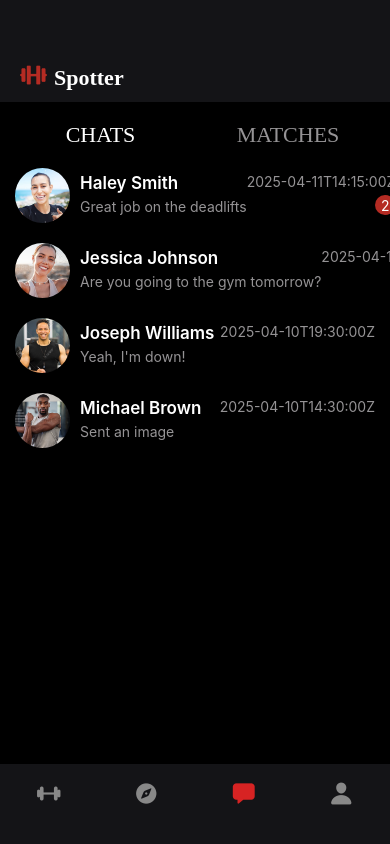
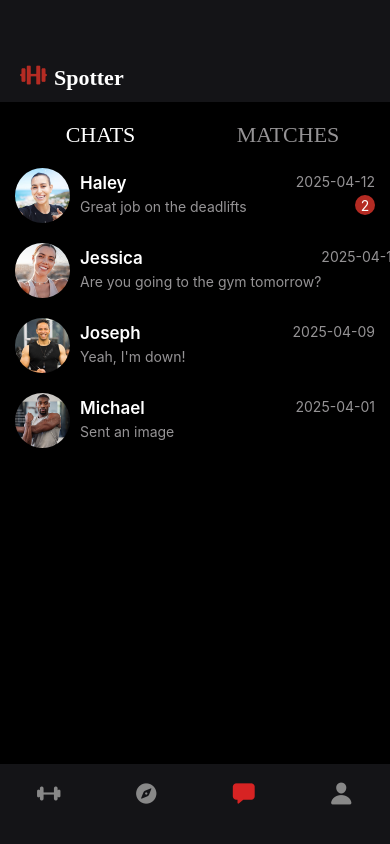
Before and after one commit to Spotter-Team/App, a React Native app in the folder frontend/: screen /Messages in a window 390 px wide. Built offline with nearby package versions, Linux system fonts and the light colour scheme.

Commit message:
Add: Format chat date

```diff
--- a/frontend/src/components/ChatsComponents/ChatList.js
+++ b/frontend/src/components/ChatsComponents/ChatList.js
@@ -1,12 +1,12 @@
 import { View, Text, StyleSheet, Image } from 'react-native';
 import { ChatItem } from './ChatItem';
 import { useNavigation } from '@react-navigation/native';
+import formatDate from '../../utils/formatDate';
 import mockChatList from '../../mock/Chats/mockChatList';
 
 const ChatList = () => {
 
     const navigation = useNavigation();
-
     const handleChatPress = () => navigation.navigate('Chat');
 
     return (
@@ -17,7 +17,7 @@ const ChatList = () => {
                         avatar={val.avatarUri}
                         name={val.name}
                         lastMessage={val.lastMessage.type === 'image' ? 'Sent an image' : val.lastMessage.content}
-                        timestamp={val.lastMessage.timestamp}
+                        timestamp={formatDate(val.lastMessage.timestamp)}
                         unread={val.unreadCount}
                     />
                 ))}
--- a/frontend/src/mock/Chats/mockChatList.js
+++ b/frontend/src/mock/Chats/mockChatList.js
@@ -1,19 +1,19 @@
 const mockChatList = [
     {
         id: 1,
-        name: 'Haley Smith',
+        name: 'Haley',
         avatarUri: require('./pfp/haley.png'),
         lastMessage: {
             senderId: 'haley123',
             content: 'Great job on the deadlifts',
             type: 'text',
-            timestamp: '2025-04-11T14:15:00Z'
+            timestamp: '2025-04-12T14:15:00Z'
         },
         unreadCount: 2
     },
     {
         id: 2,
-        name: 'Jessica Johnson',
+        name: 'Jessica',
         avatarUri: require('./pfp/jessica.png'),
         lastMessage: {
             senderId: 'jessica123',
@@ -25,25 +25,25 @@ const mockChatList = [
     },
     {
         id: 3,
-        name: 'Joseph Williams',
+        name: 'Joseph',
         avatarUri: require('./pfp/joseph.png'),
         lastMessage: {
             senderId: 'user123',
             content: "Yeah, I'm down!",
             type: 'text',
-            timestamp: '2025-04-10T19:30:00Z'
+            timestamp: '2025-04-09T19:30:00Z'
         },
         unreadCount: 0
     },
     {
         id: 4,
-        name: 'Michael Brown',
+        name: 'Michael',
         avatarUri: require('./pfp/michael.png'),
         lastMessage: {
             senderId: 'michael123',
             content: '/sent-image.png',
             type: 'image',
-            timestamp: '2025-04-10T14:30:00Z'
+            timestamp: '2025-04-01T14:30:00Z'
         },
         unreadCount: 0
     }
--- /dev/null
+++ b/frontend/src/utils/formatDate.js
@@ -0,0 +1,35 @@
+// used for chat list
+
+const formatDate = (isoDate) => {
+    const sentDate = new Date(isoDate);
+    const currentDate = new Date();
+
+    const sentDateMidnight = new Date(sentDate.getFullYear(), sentDate.getMonth(), sentDate.getDate());
+    const currentDateMidnight = new Date(currentDate.getFullYear(), currentDate.getMonth(), currentDate.getDate());
+
+    const timeDiffMs = sentDate.getTime() - currentDate.getTime();
+    const dayDiff = Math.abs(Math.round(timeDiffMs / (1000 * 60 * 60 * 24)));
+
+    const sentDateTime = sentDate.toLocaleTimeString('en-US', {
+        hour: 'numeric',
+        minute: 'numeric',
+        hour12: true,
+    });
+
+    const sentDateWeekDay = sentDate.toLocaleDateString('en-US', { weekday: 'long' });
+
+    if(dayDiff === 0) {
+        return sentDateTime;
+    }
+    else if(dayDiff === 1) {
+        return 'Yesterday';
+    }
+    else if(dayDiff < 7) {
+        return sentDateWeekDay;
+    }
+    else {
+        return sentDate.toISOString().substring(0, 10);
+    }
+};
+
+export default formatDate;
```
